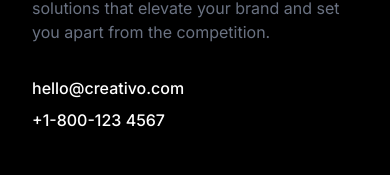
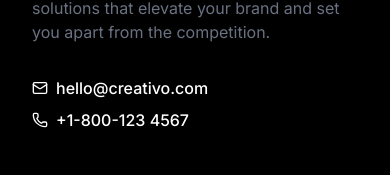
Before and after one commit to ArikusumaWardana/creativo-landing-page, a Next.js app: page / in a window 390 px wide. Shown: the part 4316-4491 px from the top of the page. Built offline with nearby package versions, Linux system fonts and the light colour scheme.

Commit message:
add icons for email and phone number in contact person

```diff
--- a/src/app/components/Footer.tsx
+++ b/src/app/components/Footer.tsx
@@ -1,6 +1,6 @@
 import Image from "next/image";
 import Link from "next/link";
-import { User, UserRoundCog, Trophy, SquareUser, HandCoins, BadgeHelp, FileQuestion, SquarePower, ReceiptText, Handshake, UserCheck } from "lucide-react";
+import { Phone, Mail, User, UserRoundCog, Trophy, SquareUser, HandCoins, BadgeHelp, FileQuestion, SquarePower, ReceiptText, Handshake, UserCheck } from "lucide-react";
 
 export default function Footer() {
     return (
@@ -17,8 +17,8 @@ export default function Footer() {
                 Creativo is where your imagination and our expertise converge to create design solutions that elevate your brand and set you apart from the competition.
               </p>
               <div className="space-y-2">
-                <p className="font-inter text-white font-medium">hello@creativo.com</p>
-                <p className="font-inter text-white font-medium">+1-800-123 4567</p>
+                <p className="font-inter text-white font-medium flex items-center"> <Mail className="w-4 h-4 mr-2" /> hello@creativo.com</p>
+                <p className="font-inter text-white font-medium flex items-center"> <Phone className="w-4 h-4 mr-2" /> +1-800-123 4567</p>
               </div>
             </div>
 
```
